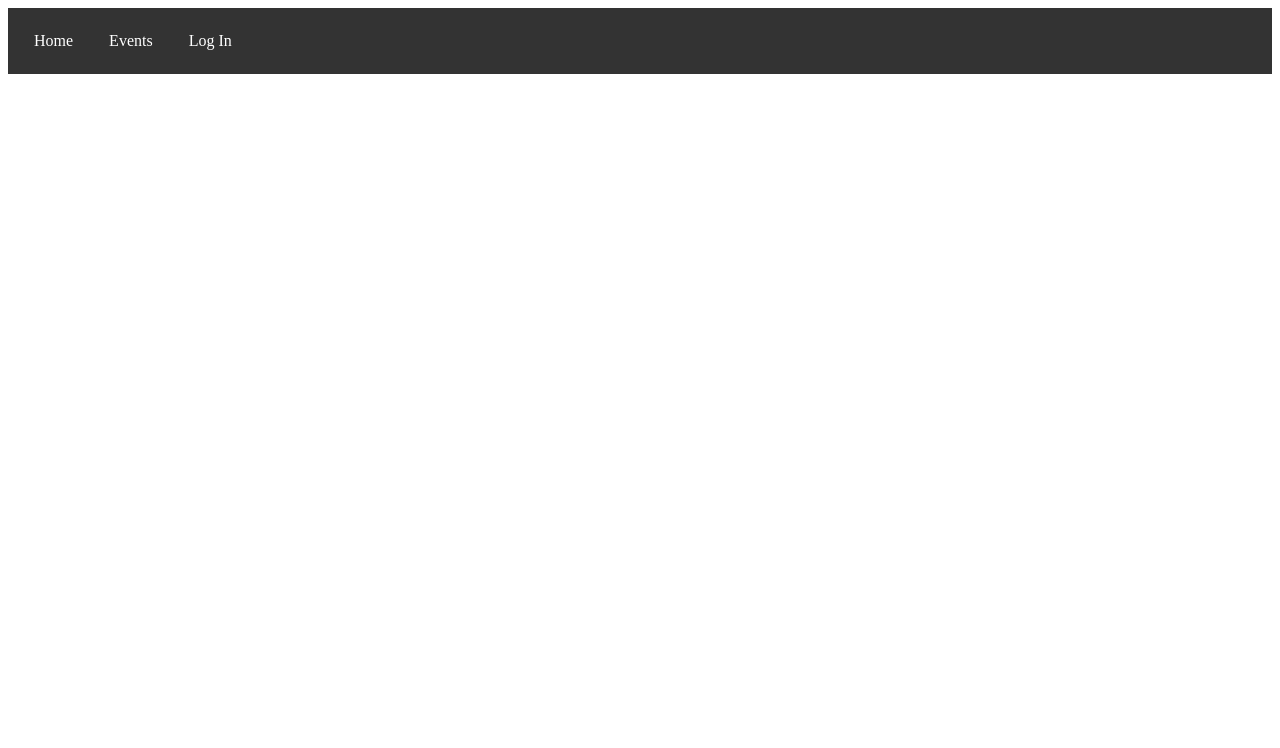
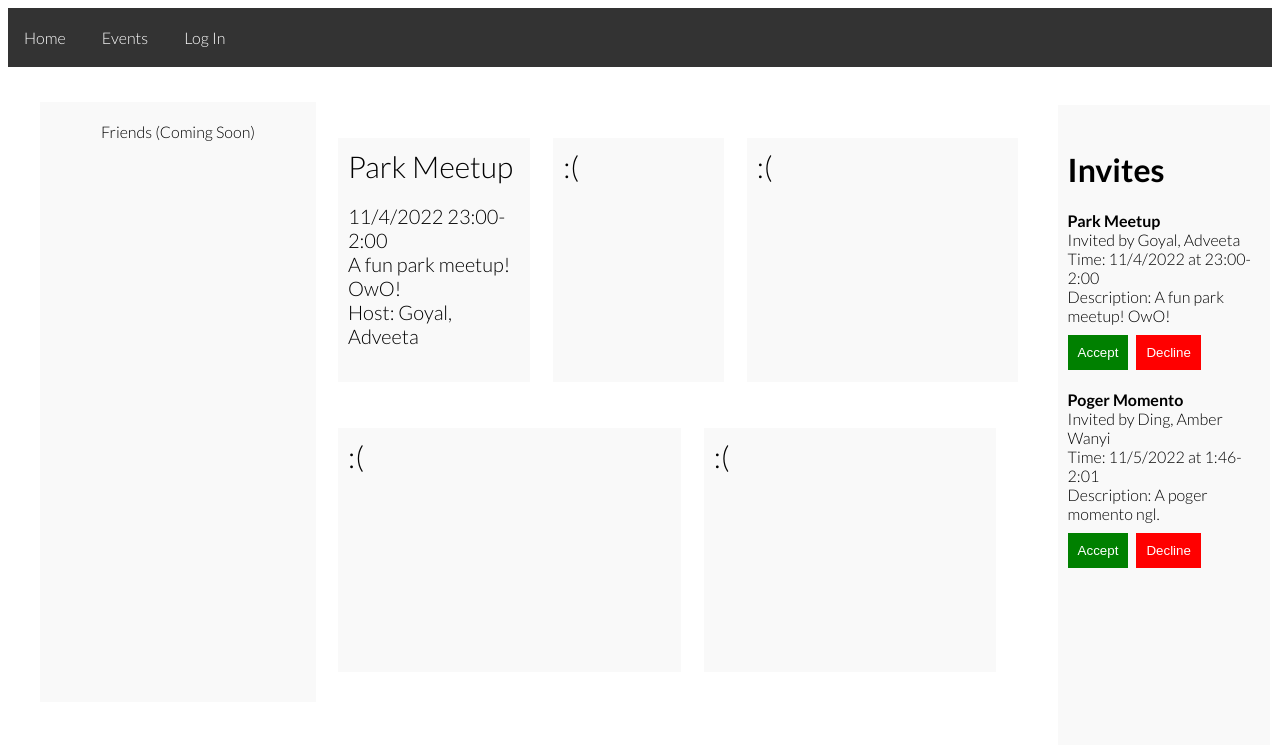
Before and after one commit to InfinityChicken/OptimeSource, a plain HTML site: page main/index.html in a window 1280 px wide. Drawn offline with Linux system fonts and the light colour scheme.

Commit message:
separated index into index script & style files, major script changes

```diff
--- a/main/index.html
+++ b/main/index.html
@@ -1,84 +1,6 @@
 <!DOCTYPE HTML>
 
-<style>
-    .navbar {
-        overflow: hidden;
-        background-color: #333;
-        padding: 10px 10px;
-    }
-    .navbar a {
-        float: left;
-        font-size: 16px;
-        color: white;
-        text-align: center;
-        padding: 14px 16px;
-        text-decoration: none;
-    }
-    .dropdown {
-        float: left;
-        overflow: hidden;
-    }
-    .dropdown .dropbtn {
-        font-size: 16px;
-        border: none;
-        outline: none;
-        color: white;
-        padding: 14px 20px;
-        background-color: inherit;
-        font-family: inherit;
-        margin: 0;
-    }
-    .navbar a:hover, .dropdown:hover .dropbtn {
-        background-color: red;
-    }
-    .dropdown-content {
-        display: none;
-        position: absolute;
-        ackground-color: #f9f9f9;
-        min-width: 160px;
-        box-shadow: 0px 8px 16px 0px #000;
-        z-index: 1;
-    }
-    .dropdown-content a {
-        float: none;
-        color: black;
-        padding: 12px 16px;
-        text-decoration: none;
-        display: block;
-        text-align: left;
-    }
-
-    .dropdown-content a:hover {
-        background-color: #ddd;
-    }
-
-    .dropdown:hover .dropdown-content {
-        display: block;
-    }
-    /* ul {
-        list-style-type: none;
-        margin: 0;
-        padding: 0px;
-        overflow: hidden;
-        background-color: #333;
-    }
-    li {
-        float: left;
-    }
-    li a {
-        display: block;
-        color: black;
-        text-align: center;
-        padding: 14px 16px;
-        text-decoration: none;
-        font-size: 20px;
-    }
-    li a:hover {
-        background-color: #000;
-        color: white;
-    } */
-
-</style>
+<link href="style.css" rel="stylesheet"/>
 
 <body>
     <div class="navbar">
@@ -95,6 +17,20 @@
         </div>
         <a href="login" id="logindisplay"></a>
     </div>
+    <div style="width: 20%; padding: 20px 10px; background-color: #f9f9f9; text-align: center;" class="sidenav">
+        Friends (Coming Soon)
+    </div>
+    <div style="width: 56%; background-color: inherit; text-align: left" class="eventsection">
+        <div id="event1" class="event" style="width: 24%; display: inline-block;"> Event</div>
+        <div id="event2" class="event" style="width: 21%; display: inline-block;"> Event</div>
+        <div id="event3" class="event" style="width: 35%; display: inline-block;"> Event</div>
+        <div id="event4" class="event" style="width: 45%; display: inline-block; margin-top: 5%;"> Event</div>
+        <div id="event5" class="event" style="width: 38%; display: inline-block; margin-top: 5%;"> Event</div>
+    </div>
+    <div style="width: 15%; background-color: #f9f9f9;" class="rsvps">
+        <h1 style="margin-top: 5px; padding: 0px;">Invites</h1>
+        <p></p>
+    </div>
 </body>
 
 <script src="script.js"></script>
--- a/main/script.js
+++ b/main/script.js
@@ -1,4 +1,74 @@
+/* Variables that are going to be loaded & parsed from the database */
+
 var loggedin = false
+var rsvps = [
+    {
+        id: 1,
+        name: "Park Meetup",
+        start: 1670194800000,
+        end: 1670205600000,
+        localStatus: 0, // 0: No, 1: Maybe, 2: Yes, null: Unanswered
+        description: "A fun park meetup! OwO!",
+        host: "Goyal, Adveeta"
+    },
+    {
+        id: 2,
+        name: "Poger Momento",
+        start: 1670204800000,
+        end: 1670205680000,
+        localStatus: 0, // 0: No, 1: Maybe, 2: Yes, null: Unanswered
+        description: "A poger momento ngl.",
+        host: "Ding, Amber Wanyi"
+    }
+]
+var upcoming = [
+    {
+        id: 1,
+        name: "Park Meetup",
+        start: 1670194800000,
+        end: 1670205600000,
+        localStatus: 2, // 0: No, 1: Maybe, 2: Yes, null: Unanswered. Only display events with 1 or 2
+        description: "A fun park meetup! OwO!",
+        host: "Goyal, Adveeta"
+    }
+]
+
+/* The actual code */
 if (loggedin == false) {
     document.getElementById("logindisplay").innerHTML="Log In"
 }
+
+if (rsvps.length == 0) {
+    rsvperror = document.querySelector('.rsvps p')
+    rsvperror.innerHTML = "You have no pending invites right now! Why don't you make an event yourself?"
+
+} else {
+    rsvplist = document.querySelector('.rsvps')
+    rsvps.forEach((rsvp) => {
+        start = new Date(rsvp.start)
+        finish = new Date(rsvp.end)
+        date = `${start.getMonth()}/${start.getDate()}/${start.getFullYear()}`
+        startTime = `${start.getHours()}:${start.getMinutes()<10?"0":""}${start.getMinutes().toString()}`
+        endTime = `${finish.getHours()}:${finish.getMinutes()<10?"0":""}${finish.getMinutes().toString()}`
+        newRSVP = document.createElement('div')
+        newRSVP.innerHTML=`<b>${rsvp.name}</b><br>Invited by ${rsvp.host}<br>Time: ${date} at ${startTime}-${endTime}<br>Description: ${rsvp.description}<br><button class="abutton" onclick="window.location.href='accept?id=${rsvp.id}'">Accept</button>   <button class="dbutton" onclick="window.location.href='decline?id=${rsvp.id}'">Decline</button><br>`
+        rsvplist.appendChild(newRSVP)
+    })
+}
+if (upcoming.length == 0) {
+    document.querySelector('.eventsection').innerHTML = "You don't have any upcoming events right now! Why don't you scheule one yourself?"
+} else {
+    event1 = document.querySelector("#event1")
+    start = new Date(upcoming[0].start)
+    finish = new Date(upcoming[0].end)
+    date = `${start.getMonth()}/${start.getDate()}/${start.getFullYear()}`
+    startTime = `${start.getHours()}:${start.getMinutes()<10?"0":""}${start.getMinutes().toString()}`
+    endTime = `${finish.getHours()}:${finish.getMinutes()<10?"0":""}${finish.getMinutes().toString()}`
+    event1.innerHTML=`${upcoming[0].name}<br><p style="font-size: 20px;">${date} ${startTime}-${endTime}<br>${upcoming[0].description}<br>Host: ${upcoming[0].host}</p>`
+}
+if (upcoming.length < 5) {
+    document.querySelector('#event5').innerHTML = ":("
+    if (upcoming.length < 4) document.querySelector('#event4').innerHTML = ":("
+    if (upcoming.length < 3) document.querySelector('#event3').innerHTML = ":("
+    if (upcoming.length < 2) document.querySelector('#event2').innerHTML = ":("
+}
--- /dev/null
+++ b/main/style.css
@@ -0,0 +1,128 @@
+@import url('https://fonts.googleapis.com/css2?family=Inter:wght@200;400&family=Lato:wght@300;700&display=swap');
+    body {
+        font-family: 'Inter', sans-serif;
+        font-family: 'Lato', sans-serif;
+    }
+    .event {
+        background-color: #f9f9f9;
+        height: 40%;
+        font-size: 30px;
+        margin: 10px 10px;
+        padding: 10px;
+        vertical-align: top;
+    }
+    .navbar {
+        overflow: hidden;
+        background-color: #333;
+        /* padding: 10px 10px; */
+    }
+    .navbar a {
+        float: left;
+        font-size: 16px;
+        color: white;
+        text-align: center;
+        padding: 20px 16px;
+        text-decoration: none;
+    }
+    .dropdown {
+        float: left;
+        overflow: hidden;
+    }
+    .dropdown .dropbtn {
+        font-size: 16px;
+        border: none;
+        outline: none;
+        color: white;
+        padding: 20px 20px;
+        background-color: inherit;
+        font-family: inherit;
+        margin: 0;
+    }
+    .navbar a:hover, .dropdown:hover .dropbtn {
+        background-color: red;
+    }
+    .dropdown-content {
+        display: none;
+        position: absolute;
+        background-color: #f9f9f9;
+        min-width: 160px;
+        box-shadow: 0px 8px 16px 0px rgba(0, 0, 0, 0.1);
+        z-index: 10;
+    }
+    .dropdown-content a {
+        float: none;
+        color: black;
+        padding: 12px 16px;
+        text-decoration: none;
+        display: block;
+        text-align: left;
+    }
+
+    .dropdown-content a:hover {
+        background-color: #ddd;
+    }
+
+    .dropdown:hover .dropdown-content {
+        display: block;
+    }
+
+    .sidenav {
+        height: 70%;
+        width: 160px;
+        position: absolute;
+        z-index: 1;
+        top: 0;
+        left: 0;
+        background-color: #111;
+        overflow-x: hidden;
+        padding-top: 10px;
+        margin-top: 8%;
+        margin-left: 40px;
+    }
+    .eventsection {
+        height: 70%;
+        /* width: 160px; */
+        position: absolute;
+        z-index: 1;
+        background-color: #111;
+        overflow-x: hidden;
+        padding-top: 10px;
+        margin-top: 4%;
+        margin-left: 25%;
+    }
+    .rsvps {
+        height: 70%;
+        /* width: 160px; */
+        position: absolute;
+        z-index: 1;
+        background-color: #111;
+        overflow-x: hidden;
+        padding-top: 10px;
+        margin-top: 3%;
+        margin-left: 82%;
+        padding: 40px 10px;
+    }
+    .rsvps div {
+        margin-top: 20px;
+    }
+    .rsvps button {
+        margin-top: 10px;
+        margin-left: 0px;
+        margin-right: 5px;
+        color: white;
+    }
+    .abutton {
+        background-color: green;
+        color: white;
+        width: auto;
+        padding: 10px;
+        border: none;
+        box-shadow: rgba(0, 0, 0, 0.1);
+    }
+    .dbutton {
+        background-color: red;
+        color: white;
+        width: auto;
+        padding: 10px;
+        border: none;
+    }
```
